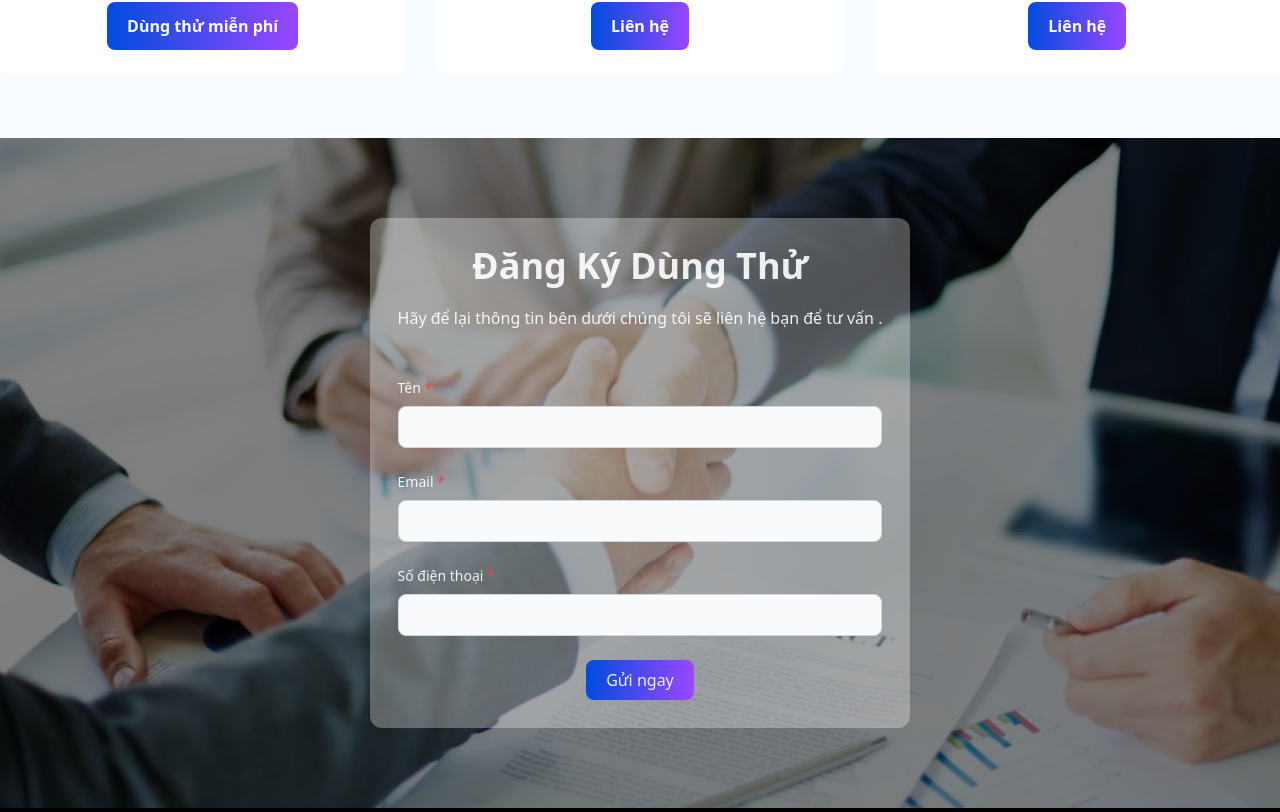
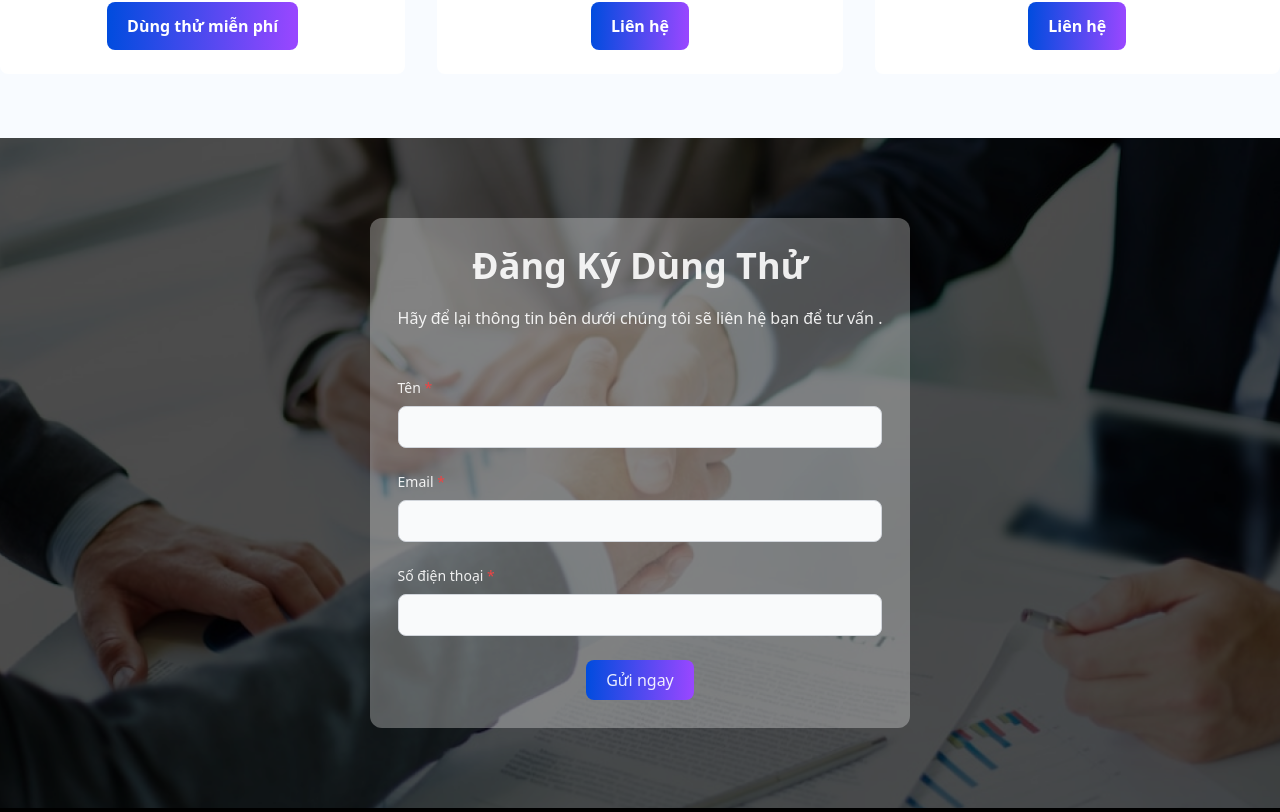
Before and after one commit to HiepHoang2312/VTCOTOOL, a React app: page / in a window 1280 px wide. Shown: the part 3208-4020 px from the top of the page. Built offline with nearby package versions, Linux system fonts and the light colour scheme.

Commit message:
update[formRegister]:update color background

```diff
--- a/src/Components/Section/FormRegister/FormRegister.css
+++ b/src/Components/Section/FormRegister/FormRegister.css
@@ -14,5 +14,5 @@
   content: '';
   width: 100%;
   height: 100%;
-  background: rgb(0, 0, 0, 0.5);
+  background: rgb(0, 0, 0, 0.7);
 }
```
